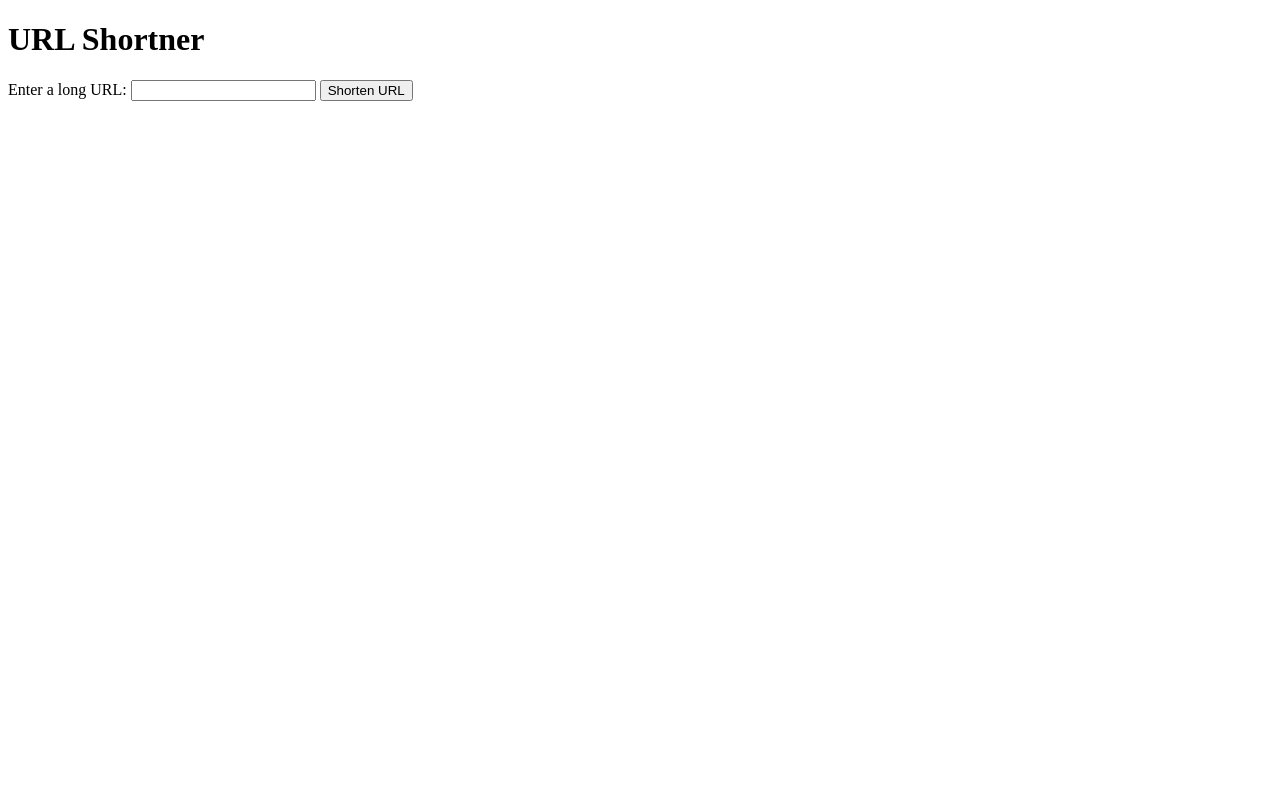
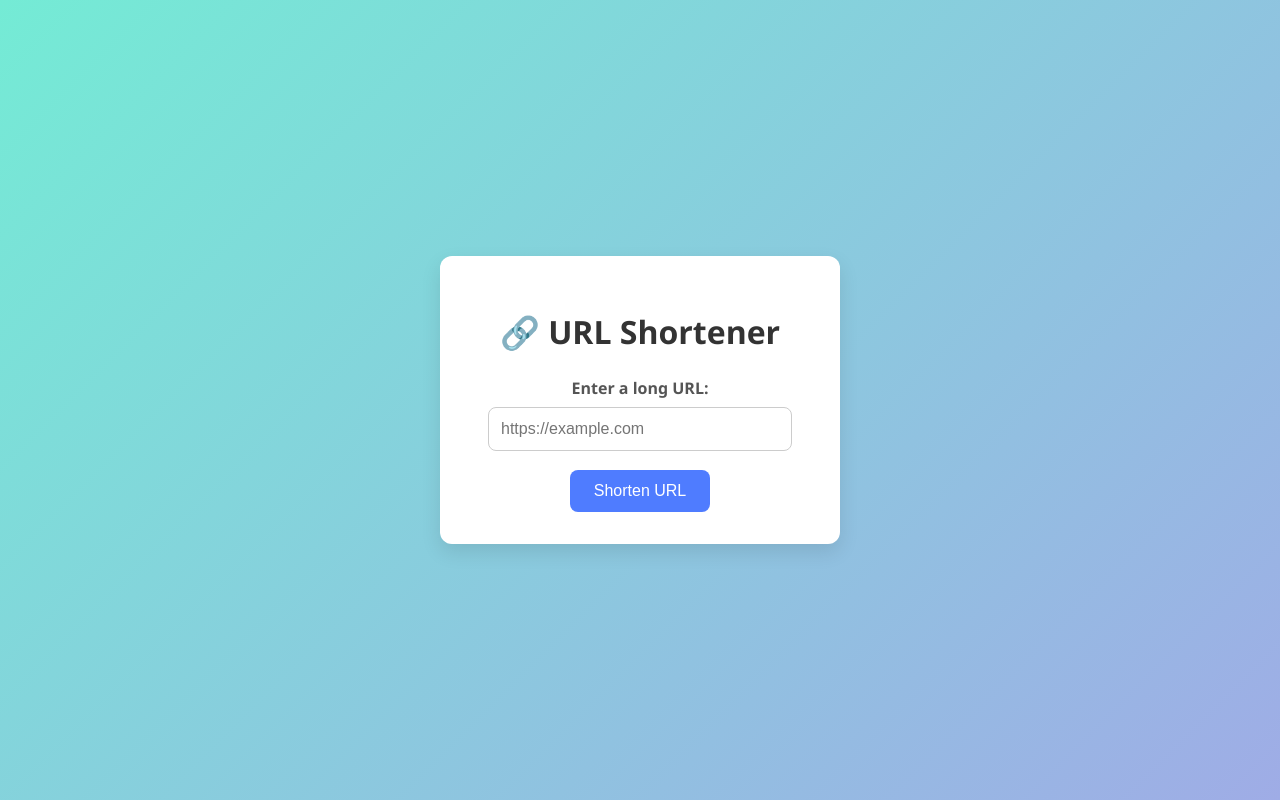
Before and after one commit to Vikas-2020/URL-Shortner, a website: page index.html in a window 1280 px wide. Drawn offline with Linux system fonts and the light colour scheme.

Commit message:
added some css

```diff
--- a/index.html
+++ b/index.html
@@ -1,16 +1,86 @@
 <!DOCTYPE html>
 <html lang="en">
 <head>
-    <meta charset="UTF-8">
-    <meta name="viewport" content="width=device-width, initial-scale=1.0">
-    <title>URL Shortner</title>
+  <meta charset="UTF-8" />
+  <meta name="viewport" content="width=device-width, initial-scale=1.0"/>
+  <title>URL Shortener</title>
+  <style>
+    * {
+      box-sizing: border-box;
+    }
+
+    body {
+      font-family: 'Segoe UI', Tahoma, Geneva, Verdana, sans-serif;
+      background: linear-gradient(135deg, #74ebd5, #9face6);
+      margin: 0;
+      padding: 0;
+      display: flex;
+      justify-content: center;
+      align-items: center;
+      min-height: 100vh;
+    }
+
+    .container {
+      background: white;
+      padding: 2rem 3rem;
+      border-radius: 12px;
+      box-shadow: 0 8px 20px rgba(0, 0, 0, 0.1);
+      text-align: center;
+      max-width: 400px;
+      width: 100%;
+    }
+
+    h1 {
+      color: #333;
+      margin-bottom: 1.5rem;
+    }
+
+    label {
+      display: block;
+      margin-bottom: 0.5rem;
+      font-weight: bold;
+      color: #555;
+    }
+
+    input[type="text"] {
+      width: 100%;
+      padding: 0.75rem;
+      font-size: 1rem;
+      border: 1px solid #ccc;
+      border-radius: 8px;
+      outline: none;
+      margin-bottom: 1.2rem;
+      transition: border-color 0.3s ease;
+    }
+
+    input[type="text"]:focus {
+      border-color: #4f7cff;
+    }
+
+    button {
+      background-color: #4f7cff;
+      color: white;
+      border: none;
+      padding: 0.75rem 1.5rem;
+      font-size: 1rem;
+      border-radius: 8px;
+      cursor: pointer;
+      transition: background-color 0.3s ease;
+    }
+
+    button:hover {
+      background-color: #365edc;
+    }
+  </style>
 </head>
 <body>
-    <h1>URL Shortner</h1>
+  <div class="container">
+    <h1>🔗 URL Shortener</h1>
     <form action="/shorten" method="post">
-        <label for="longUrl">Enter a long URL:</label>
-        <input type="text" name="longUrl" id="longUrl" required>
-        <button type="submit">Shorten URL</button>
+      <label for="longUrl">Enter a long URL:</label>
+      <input type="text" name="longUrl" id="longUrl" placeholder="https://example.com" required />
+      <button type="submit">Shorten URL</button>
     </form>
+  </div>
 </body>
 </html>
--- a/urls.json
+++ b/urls.json
@@ -1 +1 @@
-{"RtZiPxOi":"https://www.moneycontrol.com/news/business/markets/bse-adds-1-trillion-in-m-cap-since-march-highest-gain-among-top-10-markets-globally-13109441.html","l9WZNuH0":"https://www.moneycontrol.com/news/business/markets/bse-adds-1-trillion-in-m-cap-since-march-highest-gain-among-top-10-markets-globally-13109441.html","NQm-sXMU":"https://www.moneycontrol.com/news/business/markets/bse-adds-1-trillion-in-m-cap-since-march-highest-gain-among-top-10-markets-globally-13109441.html","6uXusMiC":"https://www.moneycontrol.com/news/business/markets/bse-adds-1-trillion-in-m-cap-since-march-highest-gain-among-top-10-markets-globally-13109441.html","lWQLKYmV":"https://www.moneycontrol.com/news/business/markets/bse-adds-1-trillion-in-m-cap-since-march-highest-gain-among-top-10-markets-globally-13109441.html","-rkeOmWE":"https://www.moneycontrol.com/news/business/markets/bse-adds-1-trillion-in-m-cap-since-march-highest-gain-among-top-10-markets-globally-13109441.html","BWrY6ero":"https://www.moneycontrol.com/news/business/markets/bse-adds-1-trillion-in-m-cap-since-march-highest-gain-among-top-10-markets-globally-13109441.html"}
+{"RtZiPxOi":"https://www.moneycontrol.com/news/business/markets/bse-adds-1-trillion-in-m-cap-since-march-highest-gain-among-top-10-markets-globally-13109441.html","l9WZNuH0":"https://www.moneycontrol.com/news/business/markets/bse-adds-1-trillion-in-m-cap-since-march-highest-gain-among-top-10-markets-globally-13109441.html","NQm-sXMU":"https://www.moneycontrol.com/news/business/markets/bse-adds-1-trillion-in-m-cap-since-march-highest-gain-among-top-10-markets-globally-13109441.html","6uXusMiC":"https://www.moneycontrol.com/news/business/markets/bse-adds-1-trillion-in-m-cap-since-march-highest-gain-among-top-10-markets-globally-13109441.html","lWQLKYmV":"https://www.moneycontrol.com/news/business/markets/bse-adds-1-trillion-in-m-cap-since-march-highest-gain-among-top-10-markets-globally-13109441.html","-rkeOmWE":"https://www.moneycontrol.com/news/business/markets/bse-adds-1-trillion-in-m-cap-since-march-highest-gain-among-top-10-markets-globally-13109441.html","BWrY6ero":"https://www.moneycontrol.com/news/business/markets/bse-adds-1-trillion-in-m-cap-since-march-highest-gain-among-top-10-markets-globally-13109441.html","LwLHlnyA":"https://www.geekster.in/course/6826f945f3d7e3d6233fc890/?lecture=6834245b297bc1b02eed93e4"}
```
